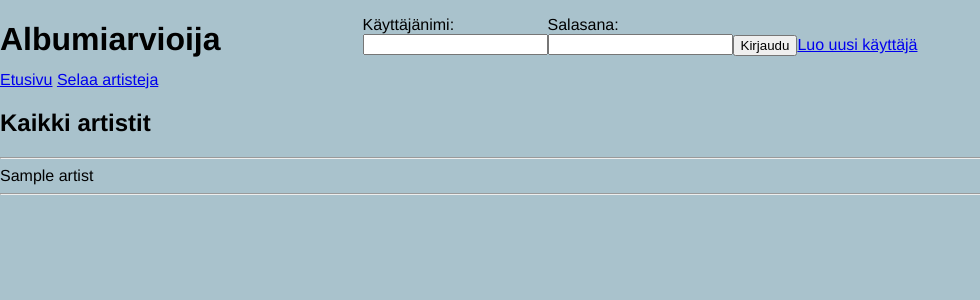
After one commit to fialco/albumiarvioija, a Flask app: template templates/browse.html in a window 1280 px wide. The commit adds this page. Shown: the top 300 px of the page, without its empty margins (0-980 px from the left). Run offline with Flask 3, Linux system fonts and the light colour scheme; the template is opened without the code that fills it: most values are stand-ins (such as "Sample title", 1, 10 or a date in 2020).

Commit message:
add artist list and artist db handling file

```diff
--- /dev/null
+++ b/artists.py
@@ -0,0 +1,6 @@
+from db import db
+from sqlalchemy.sql import text
+
+def all_artists():
+    sql = "SELECT id, name FROM artists ORDER BY name"
+    return db.session.execute(text(sql)).fetchall()
--- /dev/null
+++ b/templates/browse.html
@@ -0,0 +1,12 @@
+{% extends "layout.html" %}
+{% block content %}
+
+<h2>Kaikki artistit</h2>
+<hr>
+{% for artist in artists %}
+{{ artist.name }}
+<hr>
+{% endfor %}
+
+
+{% endblock %}
--- a/templates/layout.html
+++ b/templates/layout.html
@@ -17,4 +17,8 @@
     </form>
 {% endif %}
 
+<a href="/">Etusivu</a>
+<a href="/browse">Selaa artisteja</a>
+
+
 {% block content %}{% endblock %}
```
Also changed, not shown: routes.py (+8 -0 lines).
